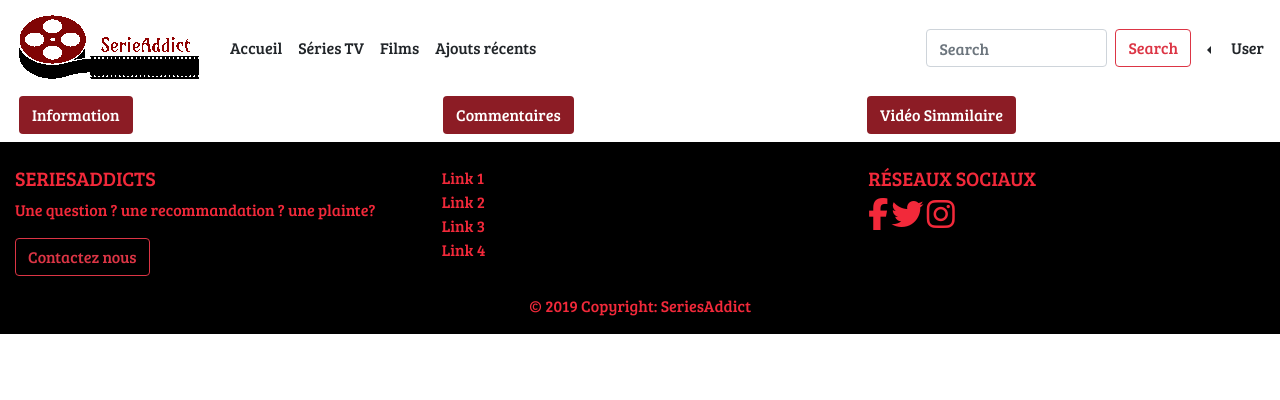
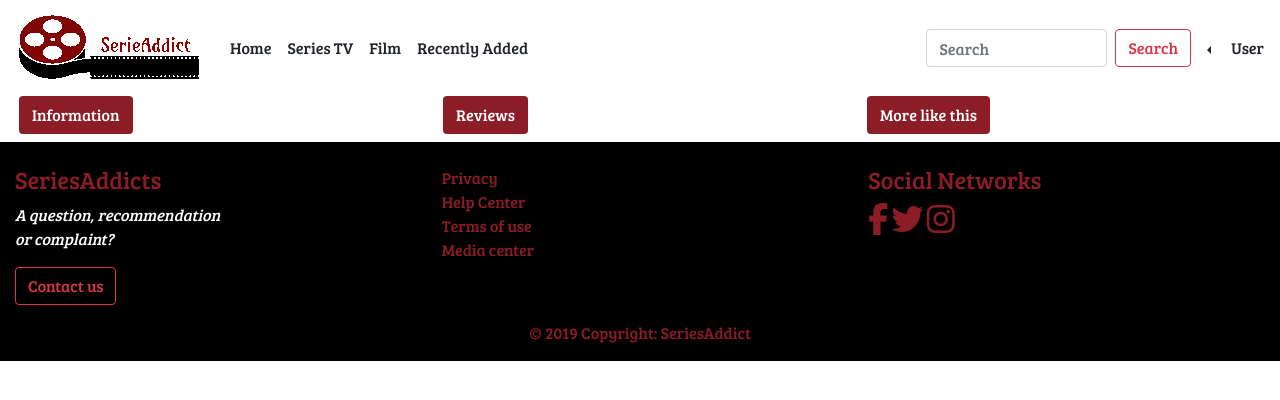
Before and after one commit to MikeHanon/Getflix, a PHP site: page /pageVideo.php in a window 1280 px wide. Shown: the top 400 px of the page. Run offline with PHP 8.4, Linux system fonts and the light colour scheme; some libraries are stand-ins or nearby versions.

Commit message:
modifications anglais

```diff
--- a/NavBar.php
+++ b/NavBar.php
@@ -29,16 +29,16 @@
         <div class="collapse navbar-collapse" id="navbarTogglerDemo02">
             <ul class="navbar-nav mr-auto mt-2 mt-lg-0">
                 <li class="nav-item active">
-                    <a class="nav-link" href="index.php">Accueil</a>
+                    <a class="nav-link" href="index.php">Home</a>
                 </li>
                 <li class="nav-item">
-                    <a class="nav-link" href="#">Séries TV</a>
+                    <a class="nav-link" href="#">Series TV</a>
                 </li>
                 <li class="nav-item">
-                    <a class="nav-link" href="#">Films</a>
+                    <a class="nav-link" href="#">Film</a>
                 </li>
                 <li class="nav-item">
-                    <a class="nav-link" href="#">Ajouts récents</a>
+                    <a class="nav-link" href="#">Recently Added</a>
                 </li>
             </ul>
 
@@ -58,7 +58,7 @@
                 <div class="dropdown-menu" aria-labelledby="navbarDropdownMenuLink">
                     <a class="dropdown-item" href="settings.php">Settings</a>
                     <div class="dropdown-divider"></div>
-                    <a class="dropdown-item" href="#">Logout</a>
+                    <a class="dropdown-item" href="#">Sing out</a>
 
 
                 </div>
--- a/css/style2.css
+++ b/css/style2.css
@@ -6,6 +6,9 @@ body{
 
 }
 
+.h5{
+    font-size: 100%;
+}
 .enter{
     width: 100%;
     height: 100vh;
@@ -34,5 +37,9 @@ a {
 .page-footer{
     /* opacity:0.7; */
     background-color: black;
-    color:#F2293A;
+    color: #8C1C25;
 }
+.span{
+    color: white;
+    font-style: italic;;
+}
--- a/css/style3.css
+++ b/css/style3.css
@@ -1,3 +1,5 @@
+/*Style Page Video*/
+
 #button{
     background-color: #8C1C25;
     color: white;
@@ -10,3 +12,17 @@ footer{
     font-family: 'Bree Serif', serif;
 
 }
+/*Style Settings*/
+
+.a{
+color: inherit;
+}
+
+#button1{
+color: #8C1C25;
+}
+
+#submit{
+    background-color: #59151A;
+    color:white;
+}
--- a/footer.php
+++ b/footer.php
@@ -19,9 +19,9 @@
         <div class="col-md-4 mt-md-0 mt-3">
 
 
-          <h5 class="text-uppercase">SeriesAddicts</h5>
-          <p>Une question ? une recommandation ? une plainte?</p>
-          <a href="contact.php"><button type="button" class="btn btn-outline-danger">Contactez nous</button></a>
+          <h4 class="text">SeriesAddicts</h4>
+          <p class=span>A question, recommendation <br>or complaint?</p>
+          <a href="contact.php"><button type="button" class="btn btn-outline-danger">Contact us</button></a>
         </div>
 
             <hr class="clearfix w-100 d-md-none pb-3">
@@ -32,16 +32,16 @@
 
 <ul class="list-unstyled">
   <li>
-    <a href="#!">Link 1</a>
+    <a href="#!">Privacy</a>
   </li>
   <li>
-    <a href="#!">Link 2</a>
+    <a href="#!">Help Center</a>
   </li>
   <li>
-    <a href="#!">Link 3</a>
+    <a href="#!">Terms of use</a>
   </li>
   <li>
-    <a href="#!">Link 4</a>
+    <a href="#!">Media center</a>
   </li>
 </ul>
 
@@ -50,7 +50,7 @@
 
         <div class="col-md-4 mb-md-0 mb-3">
 
-          <h5 class="text-uppercase">Réseaux sociaux</h5>
+          <h4 class="text">Social Networks</h4>
           <span>
           <a href="https://facebook.com"><i class="fab fa-facebook-f fa-2x"></i></a>
           <a href="https://twitter.com"><i class="fab fa-twitter fa-2x"></i></a>
--- a/index.php
+++ b/index.php
@@ -51,7 +51,7 @@
                 </div>
             </div>
 <!--  Récents -->
-            <h2 class=>Récents</h2>
+            <h2 class=>Recently added</h2>
             <div class="row">
                 <div class="col-md-2">
                     <iframe class='film' src="https://www.youtube.com/embed/inAFW2CluQ4" frameborder="0"
--- a/pageVideo.php
+++ b/pageVideo.php
@@ -31,7 +31,7 @@
     </div>
   </div>
   <div class="col">
-  <button class="btn" id="button" type="button" data-toggle="collapse" data-target="#multiCollapseExample2" aria-expanded="false" aria-controls="multiCollapseExample2">Commentaires</button>
+  <button class="btn" id="button" type="button" data-toggle="collapse" data-target="#multiCollapseExample2" aria-expanded="false" aria-controls="multiCollapseExample2">Reviews</button>
     <div class="collapse multi-collapse"  id="multiCollapseExample2">
       <div class="card card-body">
 <!--Commentaires-->
@@ -39,7 +39,7 @@
     </div>
   </div>
   <div class="col">
-  <button class="btn" id="button" type="button" data-toggle="collapse" data-target="#multiCollapseExample3" aria-expanded="false" aria-controls="multiCollapseExample3">Vidéo Simmilaire</button>
+  <button class="btn" id="button" type="button" data-toggle="collapse" data-target="#multiCollapseExample3" aria-expanded="false" aria-controls="multiCollapseExample3">More like this</button>
     <div class="collapse multi-collapse " id="multiCollapseExample3">
       <div class="card card-body">
 <!--Film Simmilaire-->
```
Also changed, not shown: connexion.php (+7 -7 lines), inscription.php (+6 -6 lines), settings.php (+8 -6 lines).
